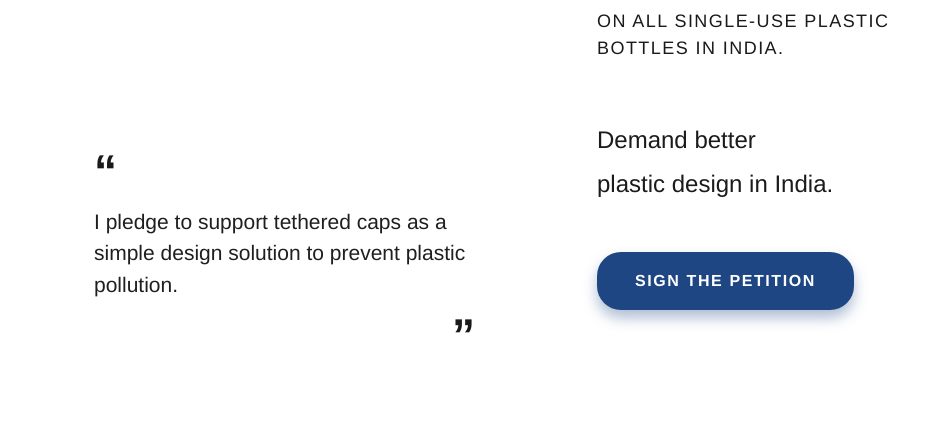
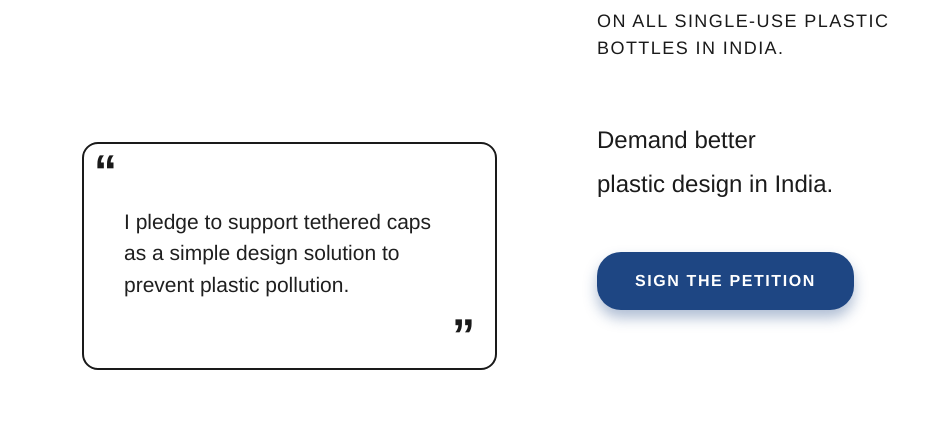
Before and after one commit to Dhanya-Bharadwaj/dhakkan, a React (Vite) app: page / in a window 1280 px wide. Shown: the part 1220-1660 px from the top of the page, without its empty margins (88-1035 px from the left). Built offline with nearby package versions, Linux system fonts and the light colour scheme.

Commit message:
added lines for quots

```diff
--- a/src/App.css
+++ b/src/App.css
@@ -236,6 +236,18 @@ body { background: #ffffff; font-family: 'Helvetica Neue', Arial, sans-serif; co
   z-index: 2;
 }
 
+.quote-card::before {
+  content: '';
+  position: absolute;
+  top: 20px;
+  left: 20px;
+  right: 10px;
+  bottom: 20px;
+  border: 2px solid #1a1a1a;
+  border-radius: 16px;
+  z-index: -1;
+}
+
 .cta-block {
   display: flex;
   flex-direction: column;
@@ -251,12 +263,14 @@ body { background: #ffffff; font-family: 'Helvetica Neue', Arial, sans-serif; co
   font-weight: 800;
   line-height: 1;
   color: #1a1a1a;
+  position: relative;
+  z-index: 1;
 }
 
 .quote-mark.end { text-align: right; }
 
 .quote-card p {
-  margin: 12px 0;
+  margin: 12px 20px 12px 30px;
   font-size: 19px;
   line-height: 1.5;
   color: #1f1f1f;
```
